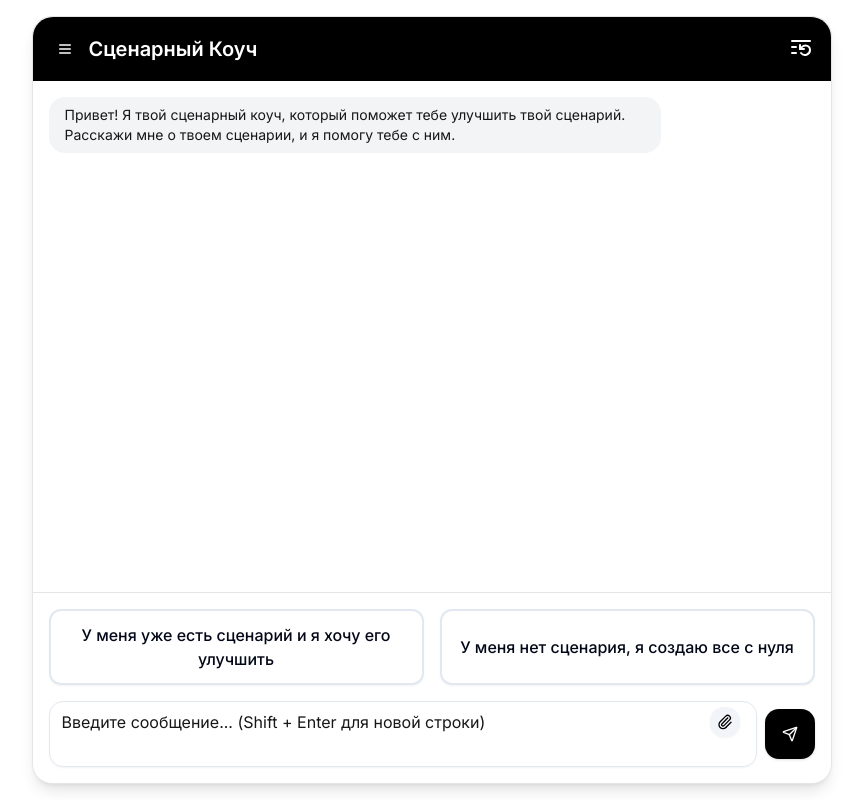
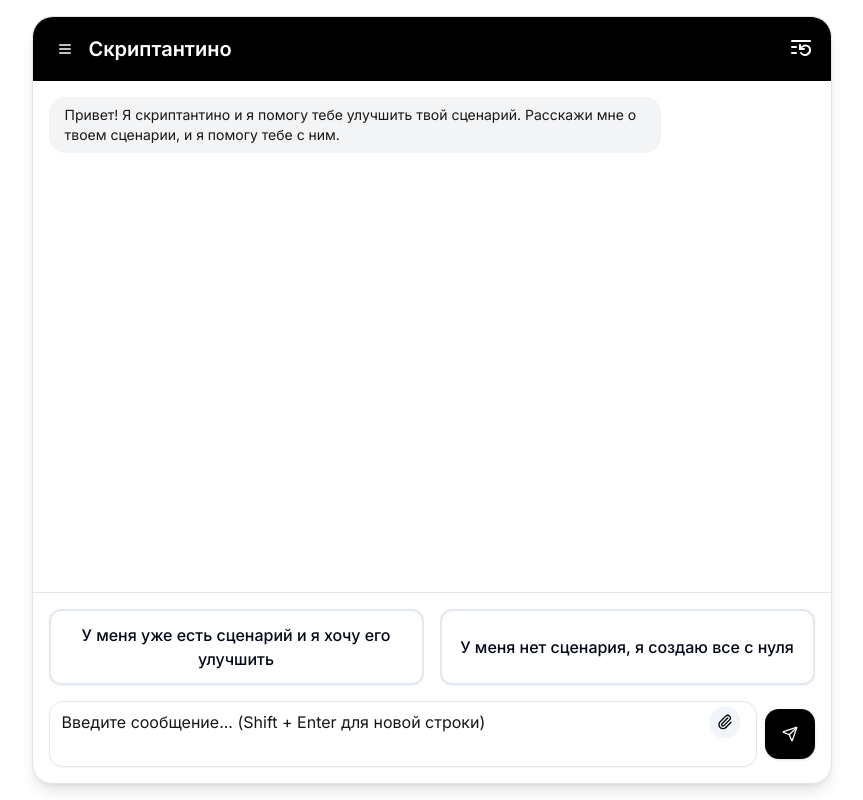
Before and after one commit to Lobovoestecklo/yasno-next, a Next.js app: page /chat/1 in a window 1280 px wide. Shown: the whole page, without its empty margins (201-1064 px from the left). Built offline with nearby package versions, Linux system fonts and the light colour scheme.

Commit message:
change title

```diff
--- a/src/app/chat/[id]/page.tsx
+++ b/src/app/chat/[id]/page.tsx
@@ -156,7 +156,7 @@ export default function ChatPage() {
           <CardHeader className="flex-none flex flex-row items-center justify-between bg-black text-white p-4 sticky top-0 z-10 rounded-t-[20px]">
             <div className="flex items-center gap-2">
               <SidebarToggle />
-              <h1 className="text-xl font-semibold">Сценарный Коуч</h1>
+              <h1 className="text-xl font-semibold">Скриптантино</h1>
             </div>
             <ClearChatHistoryDialog onAccept={handleClearHistory} />
           </CardHeader>
--- a/src/app/layout.tsx
+++ b/src/app/layout.tsx
@@ -8,8 +8,8 @@ import { TooltipProvider } from "@/components/ui/tooltip"
 const inter = Inter({ subsets: ['latin', 'cyrillic'] })
 
 export const metadata: Metadata = {
-  title: 'Сценарный Коуч',
-  description: 'Сценарный коуч приложение',
+  title: 'Скриптантино',
+  description: 'Скриптантино',
 }
 
 export default function RootLayout({
--- a/src/components/ui/chat-loading.tsx
+++ b/src/components/ui/chat-loading.tsx
@@ -10,7 +10,7 @@ export function ChatLoading() {
           <CardHeader className="flex-none flex flex-row items-center justify-between bg-black text-white p-4 sticky top-0 z-10">
             <div className="flex items-center gap-2">
               <SidebarToggle />
-              <h1 className="text-xl font-semibold">Сценарный Коуч</h1>
+              <h1 className="text-xl font-semibold">Скриптантино</h1>
             </div>
           </CardHeader>
 
--- a/src/lib/constants/index.ts
+++ b/src/lib/constants/index.ts
@@ -18,7 +18,7 @@ export const LOCAL_STORAGE_CHAT_MESSAGES_KEY = 'scenario-chat-messages';
 export const INITIAL_BOT_MESSAGE: IMessage = {
     id: 'assistant-initial',
     role: 'assistant',
-    content: "Привет! Я твой сценарный коуч, который поможет тебе улучшить твой сценарий. Расскажи мне о твоем сценарии, и я помогу тебе с ним.",
+    content: "Привет! Я скриптантино и я помогу тебе улучшить твой сценарий. Расскажи мне о твоем сценарии, и я помогу тебе с ним.",
 };
 
 export const SCENARIO_MESSAGE_PREFIX = `Вот мой сценарий:`;
```
